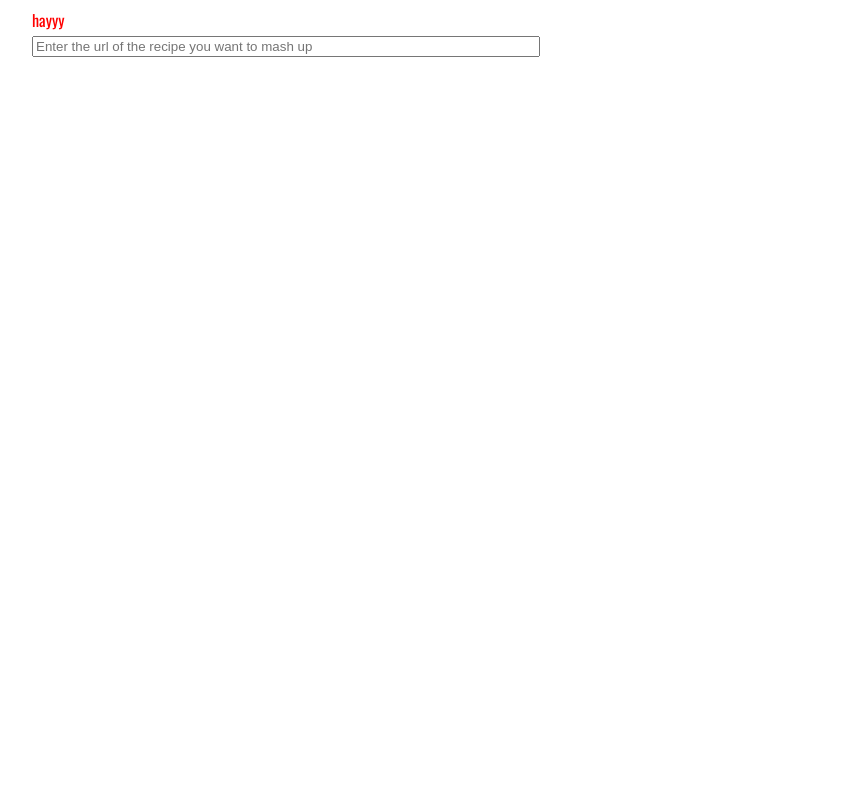
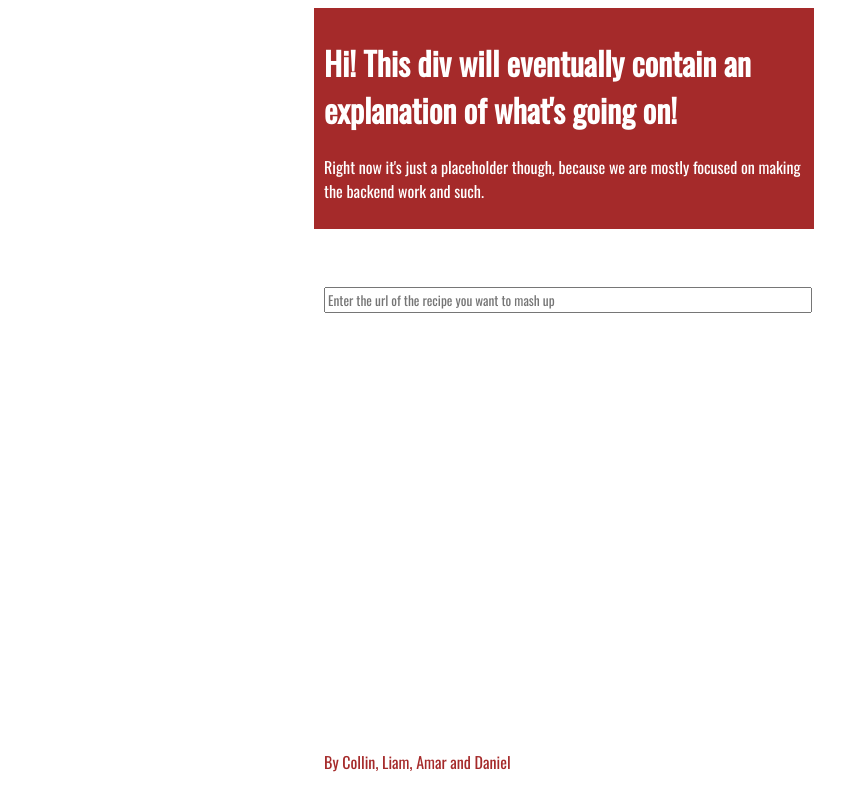
Before and after one commit to amartshah/recipe-remix, a Flask app: page / in a window 1280 px wide. Shown: the whole page, without its empty margins (76-921 px from the left). Run offline with Flask 2, Linux system fonts and the light colour scheme; parts of the project's set-up code (start-up, migrations or seed data) failed here and were passed over.

Commit message:
added python skeleton

```diff
--- /dev/null
+++ b/modify.py
@@ -0,0 +1,4 @@
+
+
+def modify_recipe(recipe, modification):
+    pass
--- /dev/null
+++ b/parser.py
@@ -0,0 +1,4 @@
+
+
+def extract_recipe(url):
+    pass
--- a/server.py
+++ b/server.py
@@ -1,4 +1,7 @@
 from flask import Flask, render_template
+from modify import modify_recipe
+from parser import extract_recipe
+
 
 app = Flask(__name__)
 
@@ -6,8 +9,19 @@ app = Flask(__name__)
 def home():
     return render_template('index.html')
 
-# @app.route("api/url", methods=['POST'])
-# def
+@app.route("api/parse", methods=['POST'])
+def parse_this_url():
+    """App receives the url of the recipe in the POST
+    params, scrapes/parses the recipe, then """
+    recipe = extract_recipe(url)
+
+@app.route("api/parse", methods=['POST'])
+def mash_up_like_this():
+    """This will send the JSON recipe, along with the
+    user's selection of bbhow the recipe will be modified.
+    We will modify the JSON recipe here, and return it
+    to the frontent, still as a JSON object"""
+    new_recipe = modify_recipe(recipe, modification)
 
 if __name__ == "__main__":
     app.run(debug=True)
--- a/static/stylesheets/styles.css
+++ b/static/stylesheets/styles.css
@@ -1,13 +1,30 @@
 body {
      font-family: Oswald;
-     color: red;
+     color: brown;
+}
+
+.footer {
+    position: absolute;
+    bottom: 0px;
+    margin: 0px;
+    padding: 10px;
+}
+
+.panel {
+    padding: 10px;
+}
+
+.dark {
+    background: brown;
+    color: white;
 }
 
 #content {
     max-width: 500px;
-    margin-left: 100px;
+    margin: 0px auto;
 }
 
 .text-field {
     width: 100%;
+    font-family: Oswald;
 }
--- a/templates/index.html
+++ b/templates/index.html
@@ -21,8 +21,22 @@
 
 <body>
   <div id="content">
-    hayyy
-    <input class="text-field" type="text" placeholder="Enter the url of the recipe you want to mash up"></input>
+    <div class="panel dark">
+      <h1>Hi! This div will eventually contain an explanation of what's going on!</h1>
+      <p>Right now it's just a placeholder though, because we are mostly focused on making the backend work and such.</p>
+    </div>
+
+    <div class="panel">
+      <br/>
+      <br/>
+      <input class="text-field" type="text" placeholder="Enter the url of the recipe you want to mash up"></input>
+      <br/>
+      <br/>
+    </div>
+
+    <div class="footer">
+      <p>By Collin, Liam, Amar and Daniel</p>
+    </div>
   </div>
 </body>
 </html>
```
Also changed, not shown: README.md.
